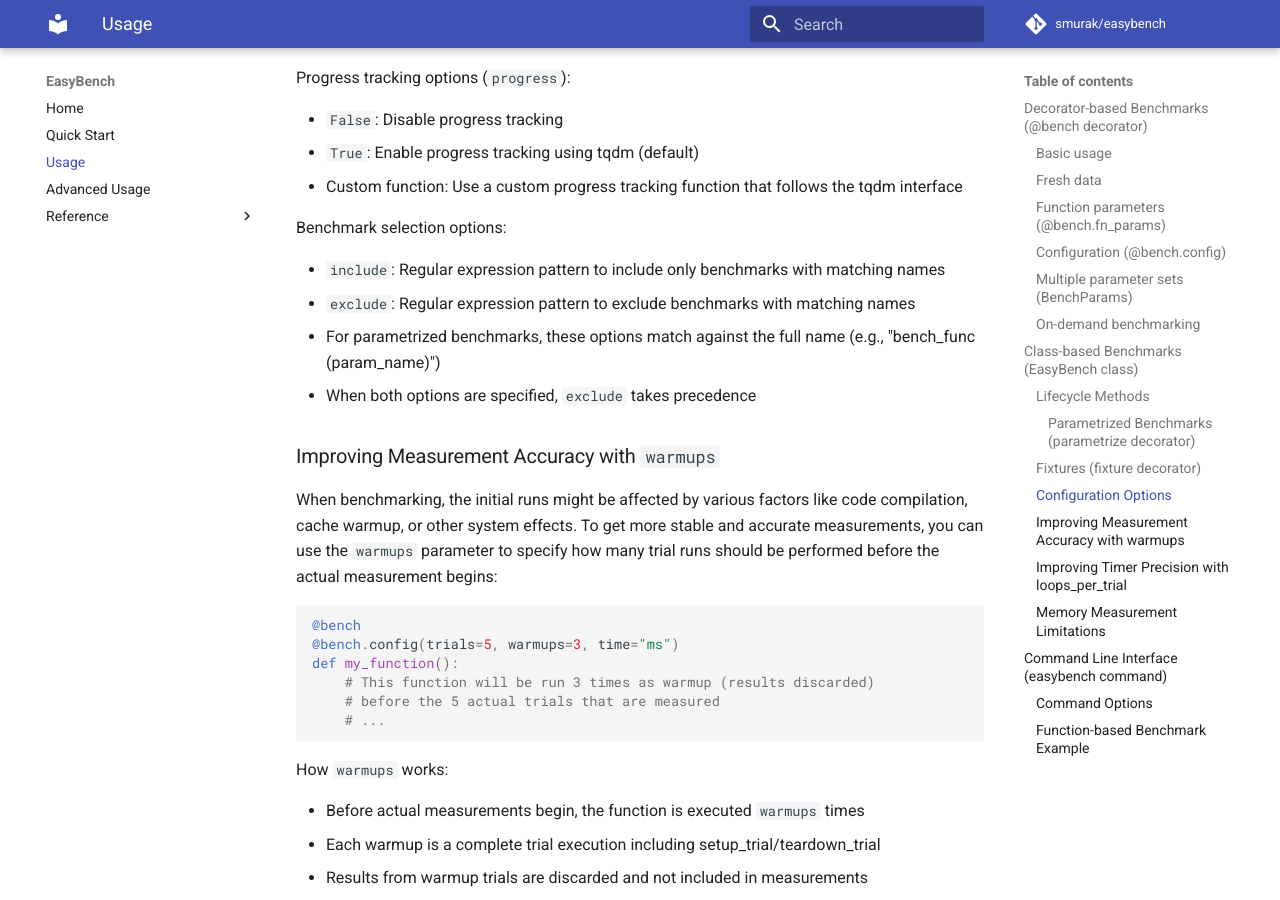
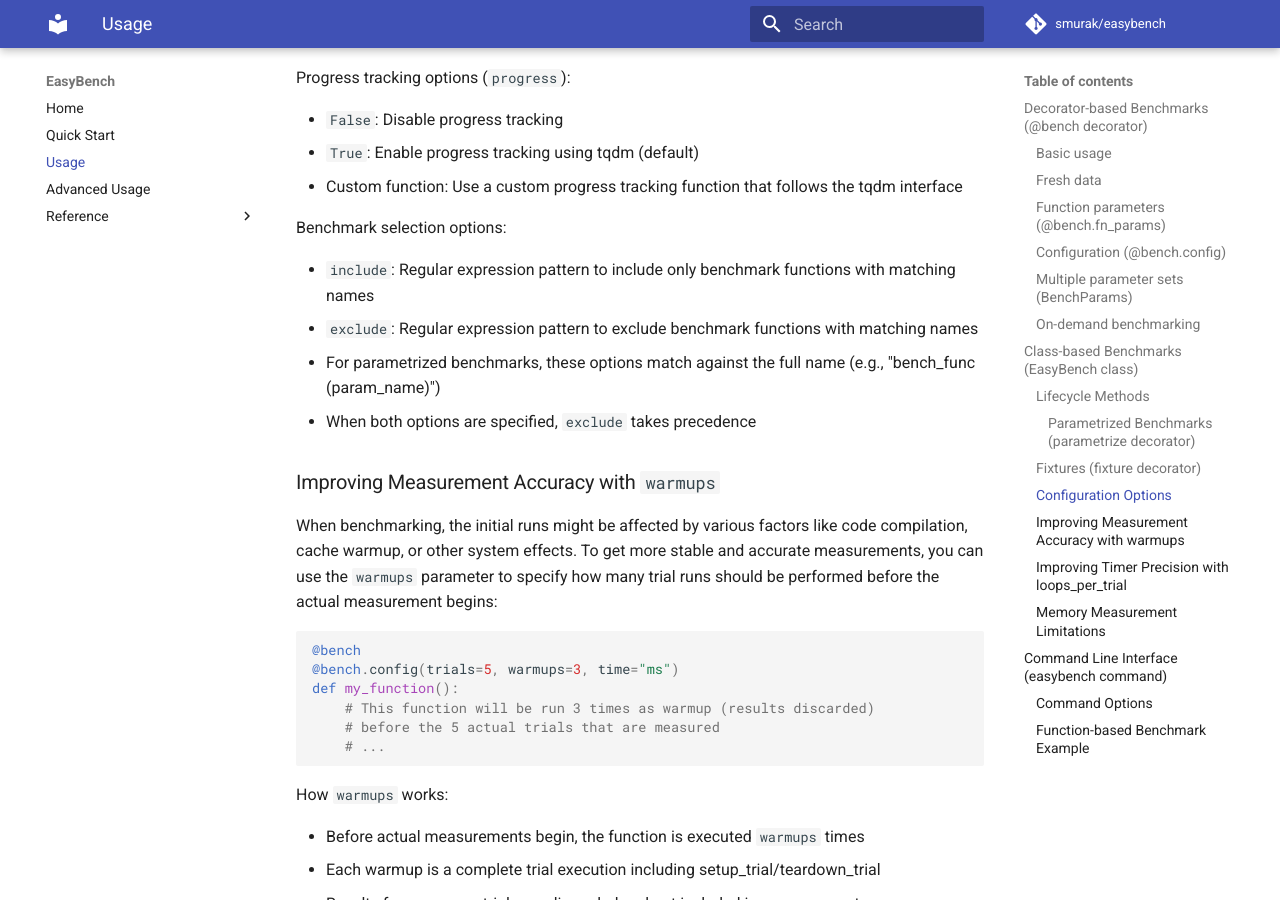
Before and after one commit to smurak/easybench, an MkDocs documentation site: the page built from docs/usage.md, in a window 1280 px wide and 900 px high, scrolled down 7122 px. Built offline with MkDocs 1.6.1 and Material for MkDocs 9.7.7, drawn with Linux system fonts in a browser that asks for light colours; comment, search, counter and statistics services are not loaded.

Commit message:
docs: clarify benchmark selection options in README and usage documentation

```diff
--- a/docs/usage.md
+++ b/docs/usage.md
@@ -336,8 +336,8 @@ Progress tracking options (`progress`):
 
 Benchmark selection options:
 
-- `include`: Regular expression pattern to include only benchmarks with matching names
-- `exclude`: Regular expression pattern to exclude benchmarks with matching names
+- `include`: Regular expression pattern to include only benchmark functions with matching names
+- `exclude`: Regular expression pattern to exclude benchmark functions with matching names
 
   - For parametrized benchmarks, these options match against the full name (e.g., "bench_func (param_name)")
   - When both options are specified, `exclude` takes precedence
```
Also changed, not shown: README-pypi.md (+2 -2 lines), README.md (+2 -2 lines), README_ja.md (+2 -2 lines).
